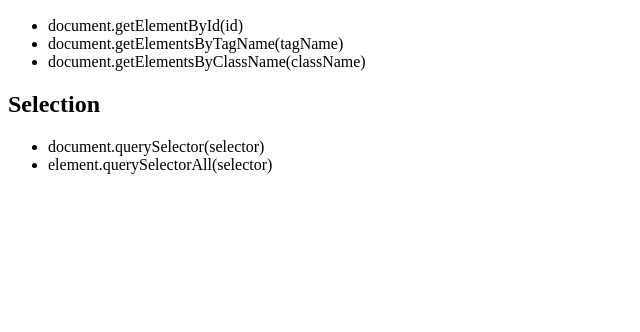
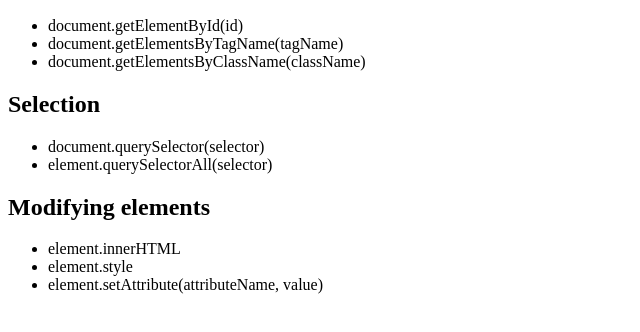
Before and after one commit to guardian/js-conversion-course, a plain HTML site: page week2/index.html in a window 1280 px wide. Shown: the part 110-442 px from the top of the page, without its empty margins (0-640 px from the left). Drawn offline with Linux system fonts and the light colour scheme.

Commit message:
dom api modifiers

```diff
--- a/week2/index.html
+++ b/week2/index.html
@@ -18,5 +18,12 @@
         <li class="item">document.querySelector(selector)</li>
         <li class="item">element.querySelectorAll(selector)</li>
     </ul>
+
+    <h2 class="section-heading">Modifying elements</h2>
+    <ul id="modifiers">
+        <li class="item">element.innerHTML</li>
+        <li class="item">element.style</li>
+        <li class="item">element.setAttribute(attributeName, value)</li>
+    </ul>
 </body>
 </html>
```
Also changed, not shown: week2/README.md.
